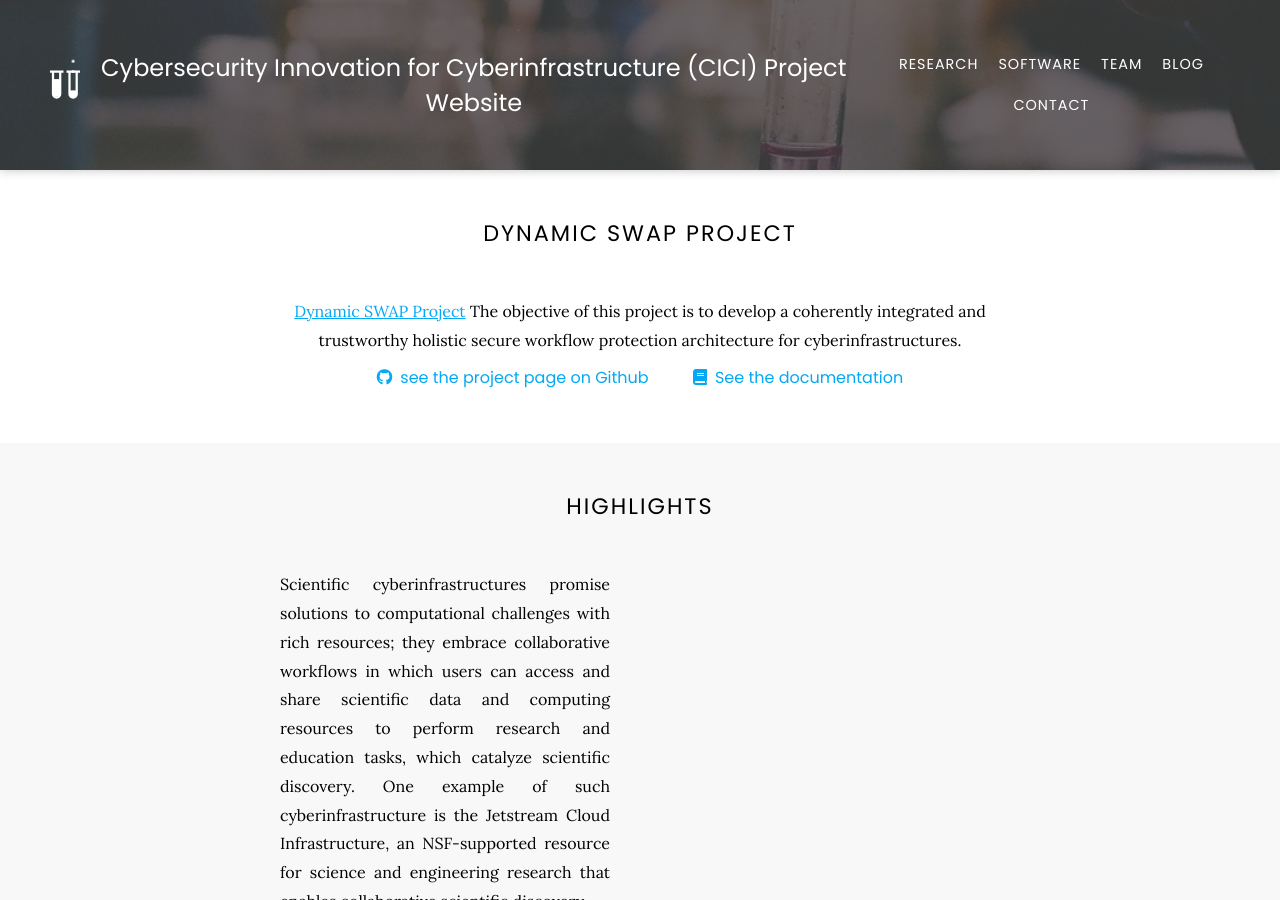
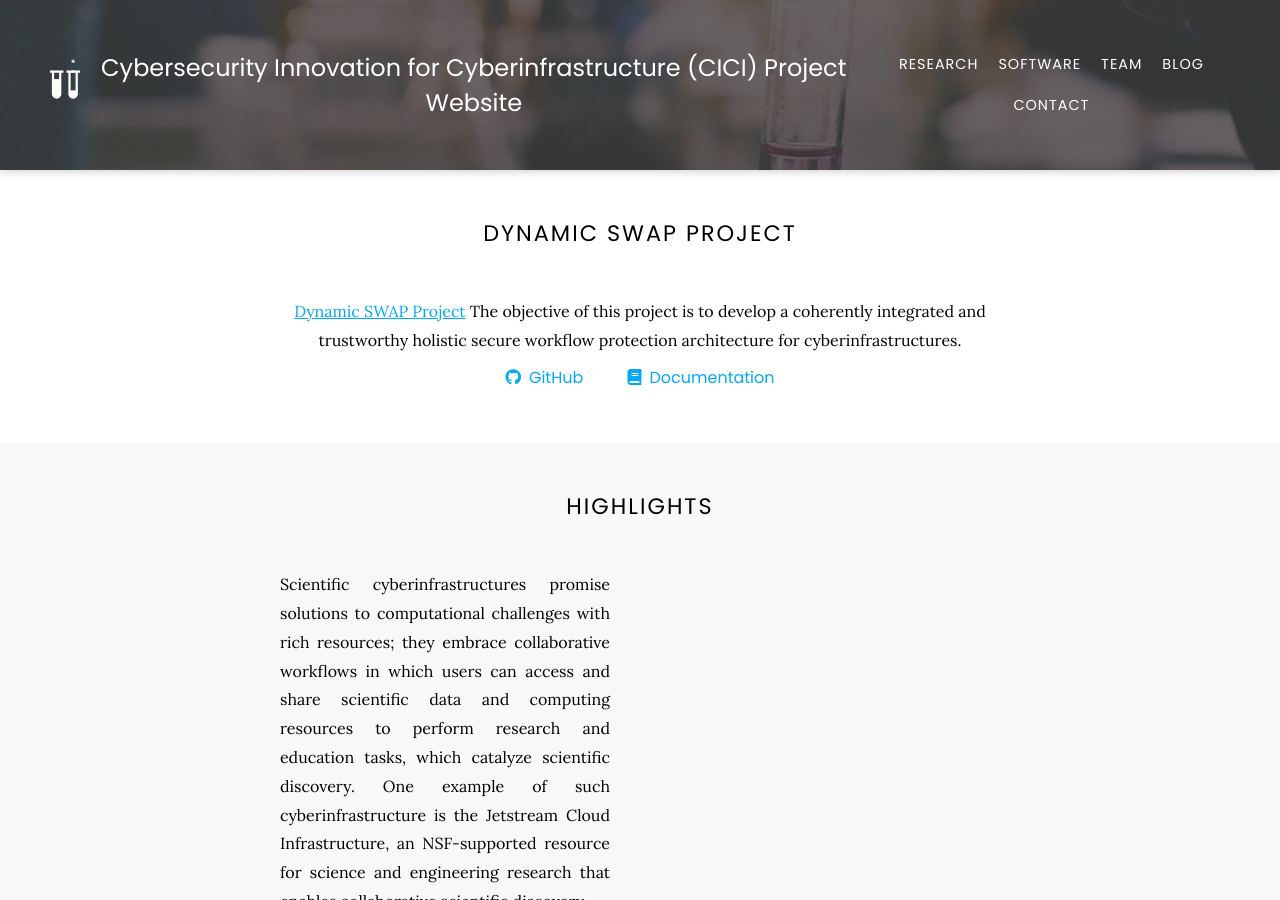
Before and after one commit to jpinnamraju/CICI, a Jekyll site: the page built from index.md, in a window 1280 px wide and 900 px high. Built offline with Jekyll 4.4.1, drawn with Linux system fonts in a browser that asks for light colours; nearby versions of some CDN libraries.

Commit message:
minor change

```diff
--- a/index.md
+++ b/index.md
@@ -5,7 +5,7 @@ title: Home
 # Dynamic SWAP Project
 
 [Dynamic SWAP Project](https://science.iupui.edu/cs/research/faculty-labs/dynaswap/index.html) The objective of this project is to develop a coherently integrated and trustworthy holistic secure workflow protection architecture for cyberinfrastructures.
-{% include big-link.html icon="fab fa-github" text="see the project page on Github" link="https://github.com/iupui-soic/dynaswap" %}{% include big-link.html icon="fas fa-book" text="See the documentation" link="https://github.com/greenelab/lab-website-template/wiki" %}{:.center}
+{% include big-link.html icon="fab fa-github" text="GitHub" link="https://github.com/iupui-soic/dynaswap" %}{% include big-link.html icon="fas fa-book" text="Documentation" link="https://github.com/greenelab/lab-website-template/wiki" %}{:.center}
 
 <!-- section break -->
 
```
